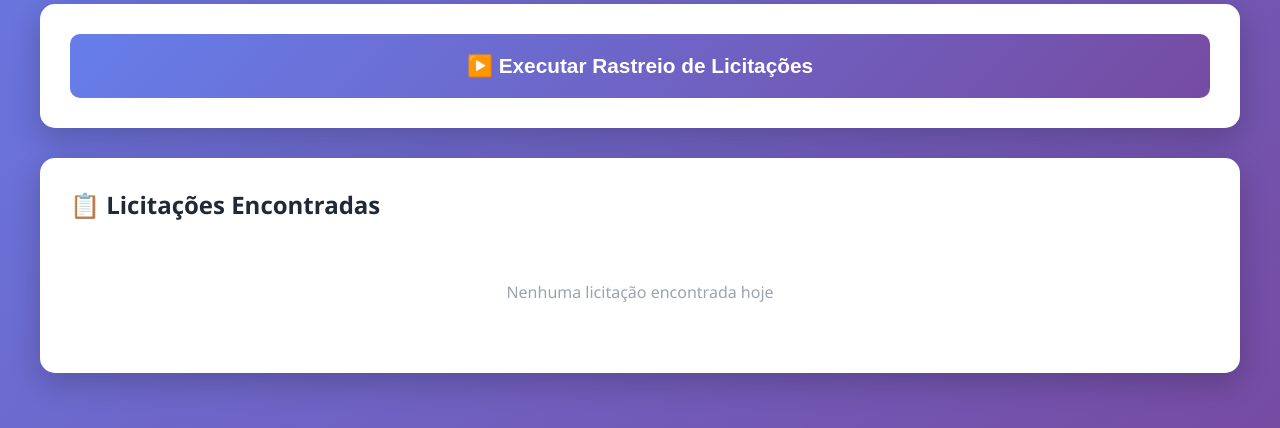
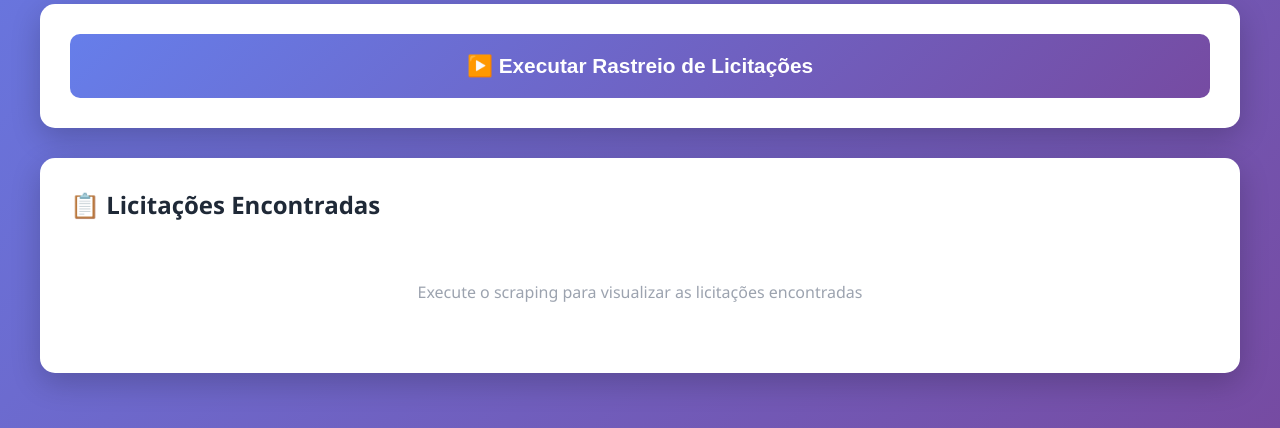
Before and after one commit to c-machad0/bidscraper, a Flask app: page / in a window 1280 px wide. Shown: the part 372-800 px from the top of the page. Run offline with Flask 3, Linux system fonts and the light colour scheme; data that the repository does not hold is empty; some libraries are stand-ins or nearby versions.

Commit message:
Melhorando o index.html

```diff
--- a/templates/index.html
+++ b/templates/index.html
@@ -351,12 +351,14 @@
     <script>
         const socket = io();
         let isRunning = false;
+        let hasRunScraping = false;  // <<< Variável para controlar se rodou scraping
 
         socket.on('update', function(data) {
             addLog(data);
             updateProgress(data);
 
             if (data.type === 'complete') {
+                hasRunScraping = true;  // <<< Marca que rodou scraping
                 document.getElementById('start-btn').disabled = false;
                 document.getElementById('status-text').textContent = 'Concluído';
                 loadResults();
@@ -431,7 +433,13 @@
 
                     totalBids.textContent = data.length;
 
-                    if (data.length === 0) {
+                    if (!hasRunScraping) {
+                        container.innerHTML = '<div class="empty-state">Execute o scraping para visualizar as licitações encontradas</div>';
+                        return;
+                    }
+
+                    // Se rodou scraping mas não encontrou nenhum registro
+                    if (hasRunScraping && data.length === 0) {
                         container.innerHTML = '<div class="empty-state">Nenhuma licitação encontrada hoje</div>';
                         return;
                     }
@@ -455,8 +463,9 @@
             return '';
         }
 
-        // Carregar resultados ao iniciar
+        // Carregar resultados ao iniciar (inicialmente mostra mensagem "Execute o scraping...")
         window.onload = loadResults;
     </script>
+
 </body>
 </html>
```
